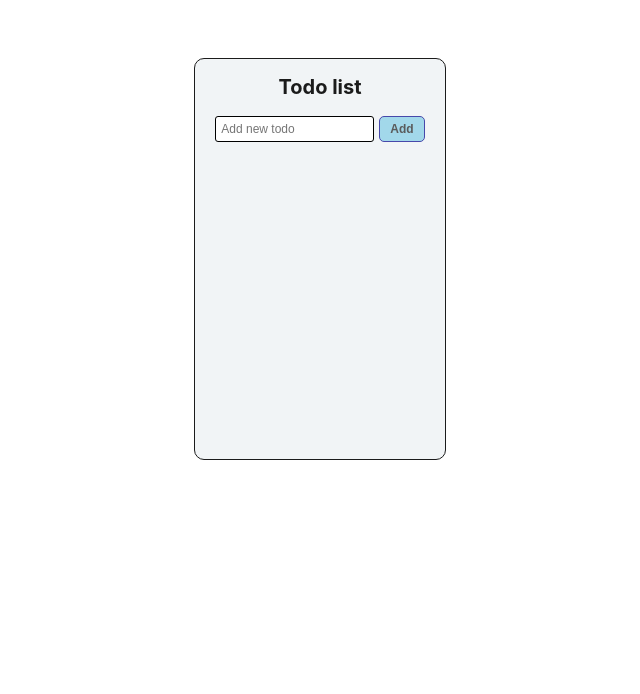
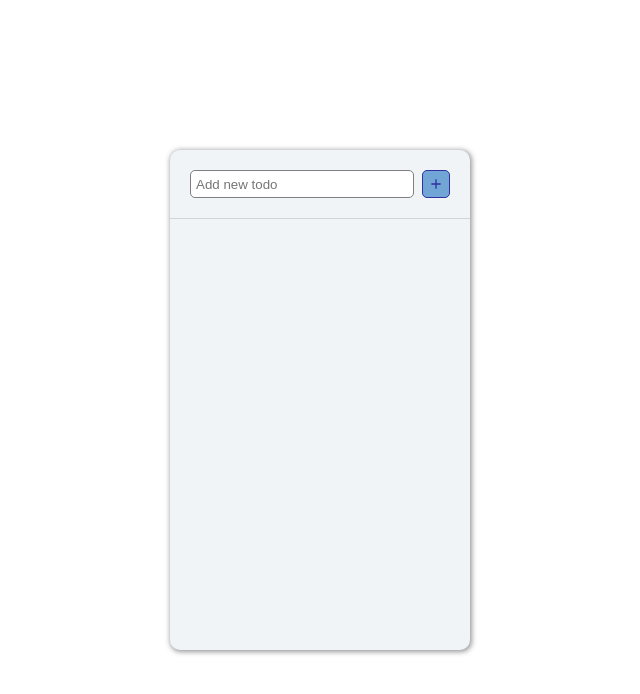
Before and after one commit to jennydigne/react-todoapp, a React (Vite) app: page / in a window 1280 px wide. Shown: the top 694 px of the page, without its empty margins (320-960 px from the left). Built offline with nearby package versions, Linux system fonts and the light colour scheme.

Commit message:
style updates

```diff
--- a/src/App.css
+++ b/src/App.css
@@ -1,6 +1,5 @@
-#root {
-  max-width: 1280px;
-  margin: 0 auto;
+body {
+  margin: 0;
   display: flex;
   justify-content: center;
   height: 100vh;
@@ -8,15 +7,10 @@
 
 .todo-app {
   background-color: #f1f4f6;
-  border: 1px solid #1b1b1b;
-  width: 100%;
-  height: 80%;
+  width: 100vw;
+  height: 100vh;
   overflow: hidden;
   overflow-y: auto;
-  border-radius: 10px;
-  margin-top: 50px;
-  margin-left: 20px;
-  margin-right: 20px;
 }
 
 .todo-app::-webkit-scrollbar {
@@ -24,32 +18,34 @@
 }
 
 .todo-input {
-  width: 150px;
-  height: 22px;
-  border-radius: 3px;
-  border: 1px solid black;
+  width: 85%;
+  height: 24px;
+  border-radius: 5px;
+  border: 1px solid #807e7e;
   padding-left: 5px;
-  font-size: 12px;
 }
 
 .add-button {
-  background-color: #81cde6;
+  display: flex;
+  align-items: center;
+  background-color: #5092cf;
+  padding: 5px;
   border: 1px solid darkblue;
-  color: #1b1b1b;
   border-radius: 5px;
-  padding: 5px 10px;
-  font-weight: 600;
+  color: darkblue;
 }
 
 .add-button:disabled {
-  opacity: 70%;
+  opacity: 80%;
 }
 
 .todo-list {
   display: flex;
   flex-direction: column;
   gap: 15px;
-  padding: 0 20px;
+  padding: 0 20px 10px 20px;
+  max-height: 400px;
+  overflow-y: auto;
 }
 
 button {
@@ -63,24 +59,33 @@ button:active {
 
 .add-todo {
   display: flex;
-  gap: 5px;
+  gap: 8px;
   align-items: center;
-  justify-content: center;
+  padding: 20px;
+  border-bottom: 1px solid lightgray;
 }
 
 h1,
 .todo-title {
-  color: #1b1b1b;
+  color: #333;
 }
 
 h1 {
   text-align: center;
-  font-size: 20px;
+  font-size: 32px;
+  font-weight: 400;
 }
 
 @media (min-width: 600px) {
+
+  body {
+    align-items: center;
+  }
+
   .todo-app {
-    width: 250px;
-    height: 400px;
+    width: 300px;
+    height: 500px;
+    border-radius: 10px;
+    box-shadow: 1px 1px 5px 1px #393a3d80;
   }
 }
--- a/src/App.jsx
+++ b/src/App.jsx
@@ -1,6 +1,7 @@
 import { useState } from 'react'
 import './App.css'
 import TodoItem from './TodoItem';
+import { BiPlus } from "react-icons/bi";
 
 function App() {
   const [todos, setTodos] = useState([]);
@@ -27,11 +28,11 @@ function App() {
 
   return (
     <div className='todo-app'>
-      <h1>Todo list</h1>
       <div className='add-todo'><input className='todo-input' type="text" placeholder='Add new todo' value={input}
         onChange={(e) => setInput(e.target.value)} />
         <button className='add-button' onClick={addTodo}
-          disabled={input.trim() === ""}>Add</button></div>
+          disabled={input.trim() === ""}><BiPlus size={16} /></button>
+      </div>
       <ul className='todo-list'>
         {todos.map((todo) => (
           <TodoItem
--- a/src/TodoItem.css
+++ b/src/TodoItem.css
@@ -1,6 +1,6 @@
 .todo-item {
     display: flex;
-    align-items: flex-start;
+    align-items: center;
     font-size: 14px;
     justify-content: space-between;
     gap: 5px;
@@ -11,7 +11,6 @@
 
 .todo-title {
     word-break: break-word;
-    font-size: 12px;
     margin: 0 2px;
 }
 
@@ -27,6 +26,7 @@
     display: flex;
     align-items: center;
     padding: 5px;
+    color: darkgreen;
 }
 
 .delete-button {
@@ -36,4 +36,5 @@
     display: flex;
     align-items: center;
     padding: 5px;
+    color: darkred;
 }
```
